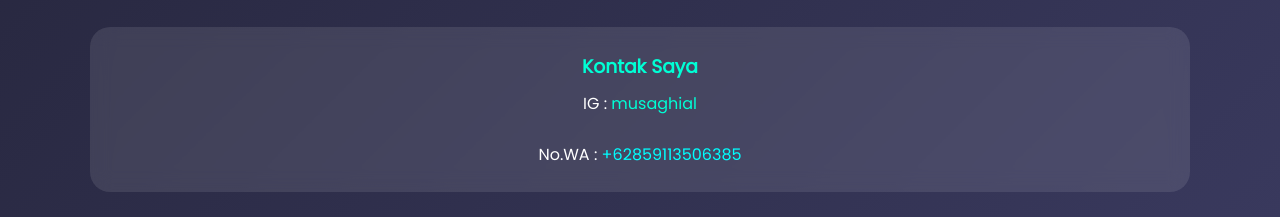
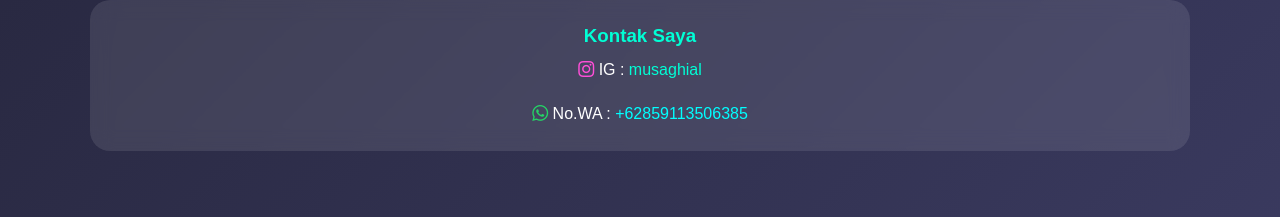
Before and after one commit to sayyidlghzl-ctrl/portofolio, a plain HTML site: page index.html in a window 1280 px wide. Shown: the part 1003-1220 px from the top of the page. Drawn offline with nearby package versions, Linux system fonts and the light colour scheme.

Commit message:
index.html

```diff
--- a/index.html
+++ b/index.html
@@ -7,7 +7,8 @@
     <title>Portfolio Iyoss</title>
 
     <!-- Font -->
-    <link href="https://fonts.googleapis.com/css2?family=Poppins&display=swap" rel="stylesheet">
+<link rel="stylesheet" href="https://cdn.jsdelivr.net/npm/bootstrap-icons@1.11.3/font/bootstrap-icons.min.css">>
+
 
     <style>
         /* RESET */
@@ -173,6 +174,14 @@
 
         .card p {
             line-height: 1.6;
+        }
+
+        .bi-instagram {
+            color: #ff4fd8;
+        }
+
+        .bi-whatsapp {
+            color: #25D366;
         }
 
         /* FOOTER */
@@ -377,14 +386,16 @@
         <div class="card">
             <h3>Kontak Saya</h3>
 
-                <p>
+            <p class="kontak">
+                <i class="bi bi-instagram"></i>
                 IG :
                 <span style="color:#00ffd5;">musaghial</span>
             </p>
 
             <br>
 
-                <p>
+            <p class="kontak">
+                <i class="bi bi-whatsapp"></i>
                 No.WA :
                 <span style="color:aqua;">+62859113506385</span>
             </p>
@@ -392,6 +403,9 @@
 
     </div>
 
+</body>
+
+</html>
     </section>
 
     <!-- FOOTER -->
```
Lines whose indentation alone changed are shown as unchanged.
